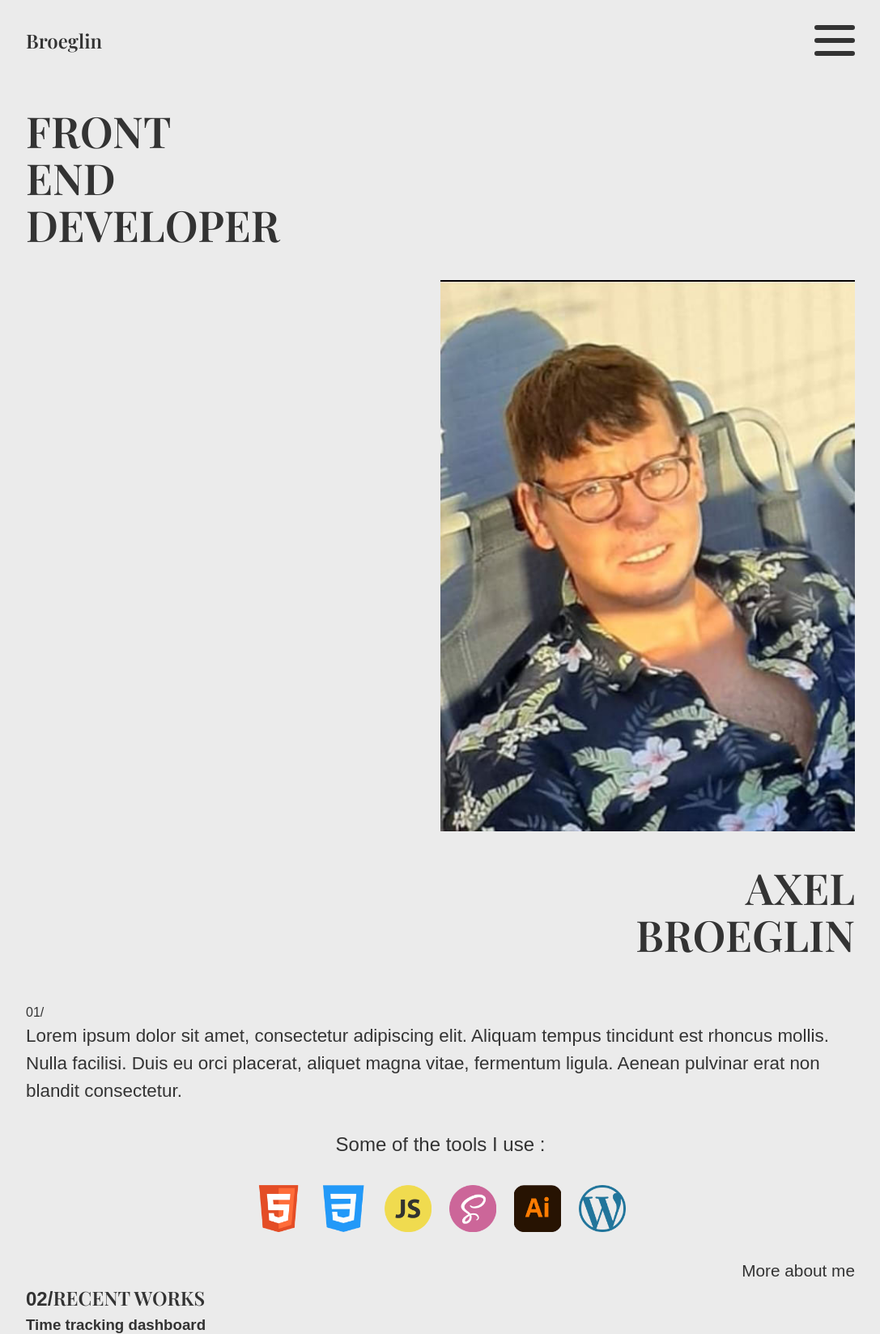
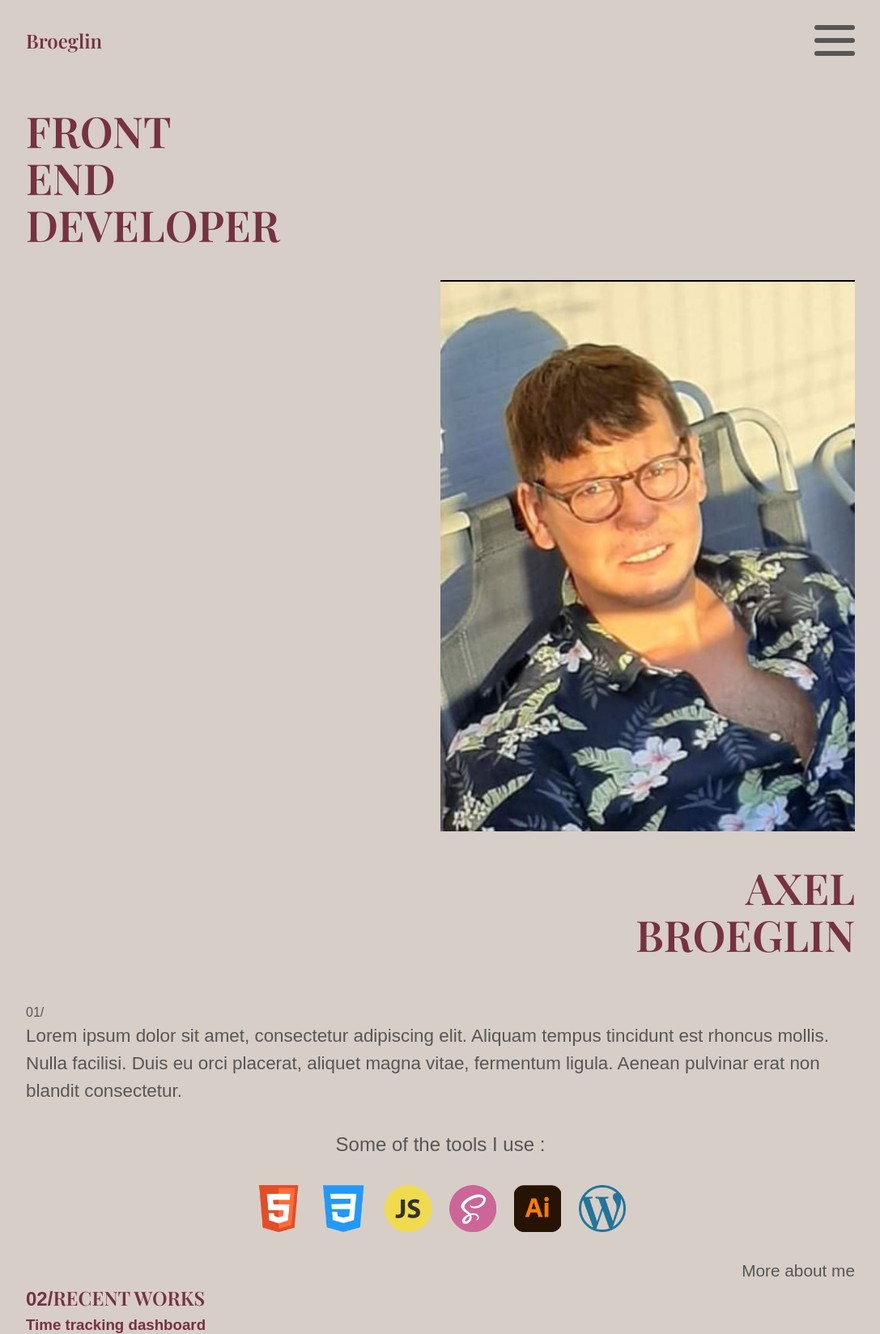
Before and after one commit to AxelBroeglin/portfolio, a PHP site: page /index.php in a window 1280 px wide. Shown: the top 1648 px of the page at 81% size, without its empty margins (96-1183 px from the left). Run offline with PHP 8.4, Linux system fonts and the light colour scheme.

Commit message:
Color scheme updated

```diff
--- a/projects/advice-generator/overview.html
+++ b/projects/advice-generator/overview.html
@@ -59,11 +59,11 @@
             </div>
             <div class="project__col project__col--code">
                 <h3>Code</h3>
-                <a href="https://github.com/AxelBroeglin/advice-generator-app-main.git" target="_blank">GitHub</a>
+                <a href="https://github.com/AxelBroeglin/advice-generator-app-main.git" target="_blank" class="link">GitHub</a>
             </div>
             <div class="project__col project__col--link">
                 <h3>Link</h3>
-                <a href="project.html" target="_blank">Project</a>
+                <a href="project.html" target="_blank" class="link">Project</a>
             </div>
         </div>
 
--- a/styles/abstracts/_colors.scss
+++ b/styles/abstracts/_colors.scss
@@ -2,7 +2,8 @@
 $main-background:hsl(26.3,16.7%,81.2%);
 $menu-background:#666666;
 $font:rgb(33.7%,33.7%,33.7%);
-$links:;
+$dark-red:rgb(46.3%,19.6%,24.7%);
+
 
 // Advice generator
 $light-cyan: hsl(193, 38%, 86%);
--- a/styles/base/_base.scss
+++ b/styles/base/_base.scss
@@ -98,14 +98,18 @@ select {
 
 
 
-/***************** BODY ******************/
+/***************** GENERAL ******************/
 
 body{
     padding: 4vh 10vw 0 10vw;
     background-color: $main-background;
     color: $font;
 }
-/**************** END OF BODY ************/
+h1, h2, h3, .link{
+  color:$dark-red;
+}
+
+/**************** END OF GENERAL ************/
 
 
 
--- a/styles/main.css
+++ b/styles/main.css
@@ -98,14 +98,18 @@ select {
 }
 
 /**************** End of Reset ***************/
-/***************** BODY ******************/
+/***************** GENERAL ******************/
 body {
   padding: 4vh 10vw 0 10vw;
-  background-color: #ebebeb;
-  color: #333333;
+  background-color: #d7cec7;
+  color: #565656;
 }
 
-/**************** END OF BODY ************/
+h1, h2, h3, .link {
+  color: #76323f;
+}
+
+/**************** END OF GENERAL ************/
 /**************** INTRO ***************/
 .section-intro {
   font-family: 'Playfair Display', serif;
@@ -236,7 +240,7 @@ body {
 }
 
 nav {
-  color: #333333;
+  color: #565656;
 }
 
 .header-mobile {
@@ -322,7 +326,7 @@ nav {
 .menu-btn__burger {
   width: 50px;
   height: 6px;
-  background-color: #333333;
+  background-color: #565656;
   border-radius: 5px;
   -webkit-transition: all .3s ease-in-out;
   transition: all .3s ease-in-out;
@@ -334,7 +338,7 @@ nav {
   position: absolute;
   width: 50px;
   height: 6px;
-  background-color: #333333;
+  background-color: #565656;
   border-radius: 5px;
   -webkit-transition: all .3s ease-in-out;
   transition: all .3s ease-in-out;
@@ -373,7 +377,7 @@ nav {
 }
 
 .button__link {
-  color: #333333;
+  color: #565656;
   font-size: 1.3em;
   display: inline-block;
   position: relative;
@@ -393,7 +397,7 @@ nav {
   height: 2px;
   bottom: 0;
   left: 0;
-  background-color: #333333;
+  background-color: #565656;
   -webkit-transform-origin: bottom left;
           transform-origin: bottom left;
   -webkit-transition: -webkit-transform 0.25s ease-out;
```
Also changed, not shown: 1 other file.
